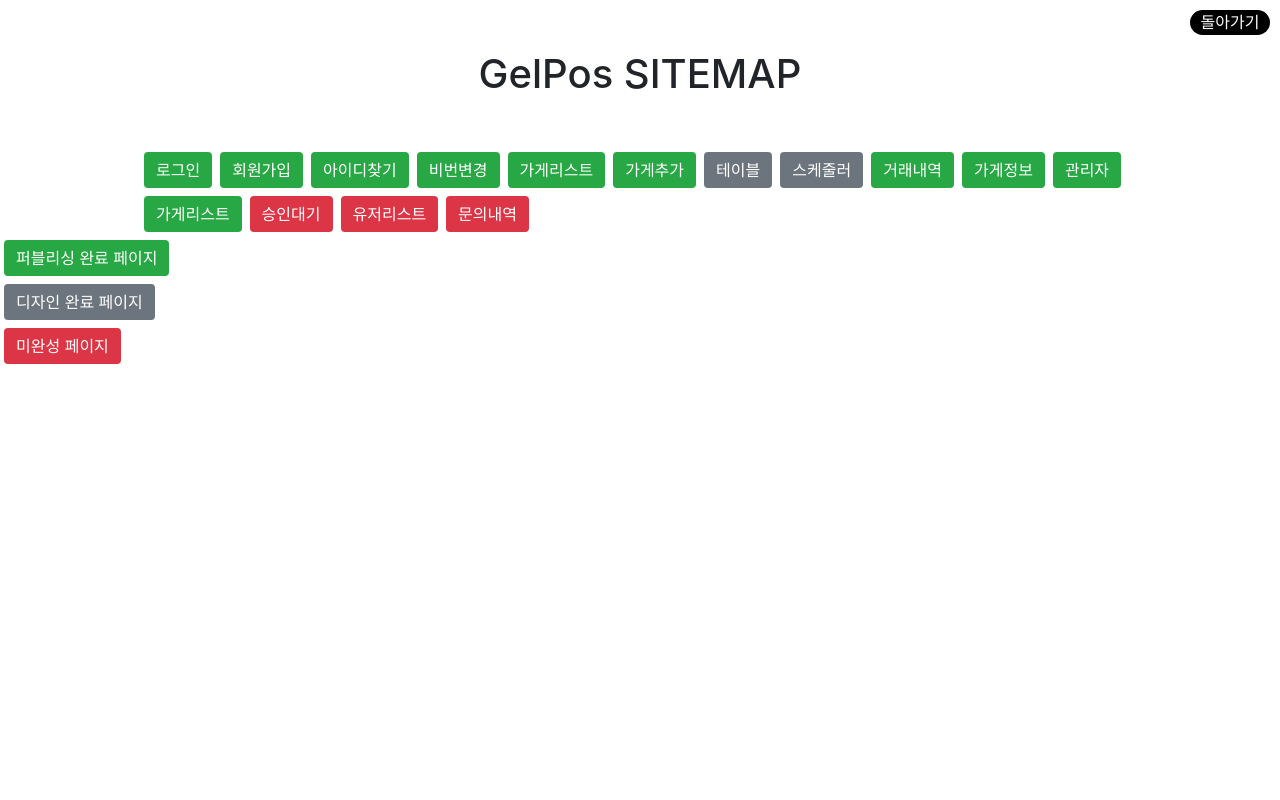
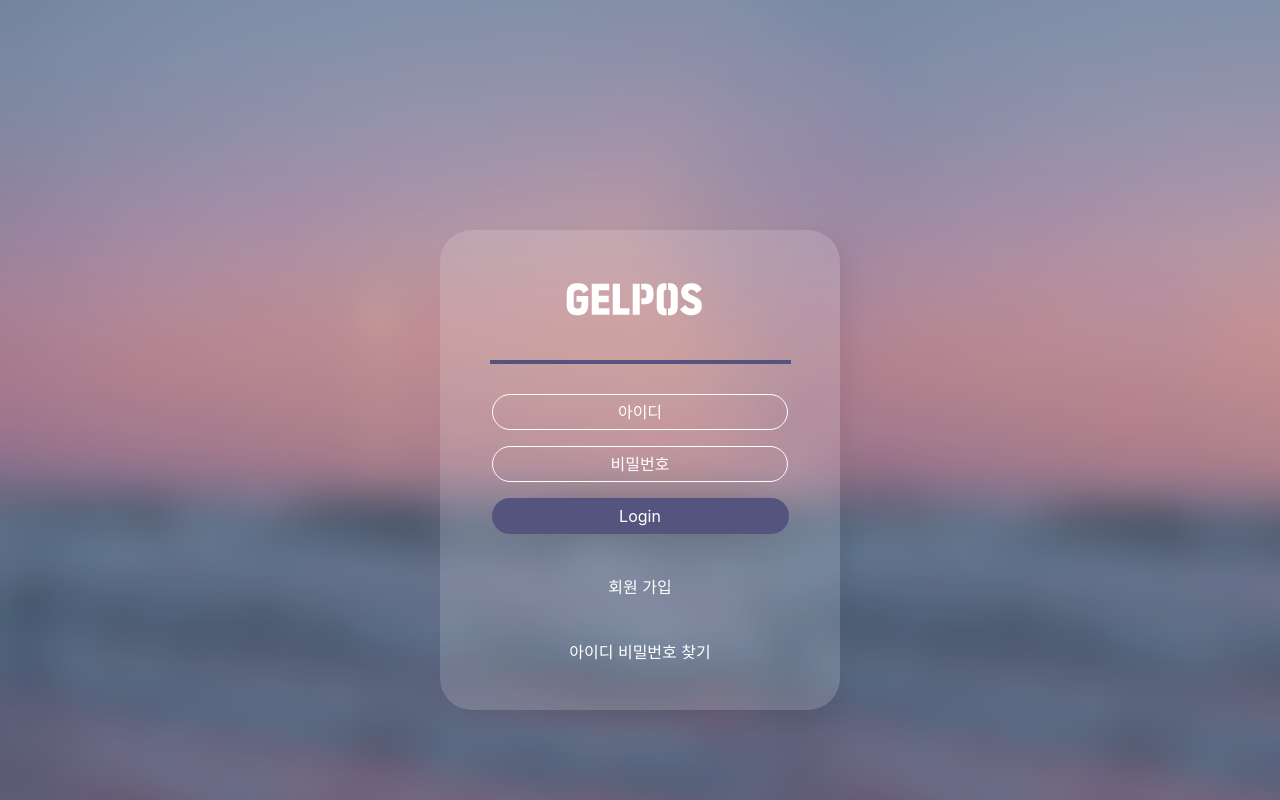
Before and after one commit to simkoon/GelPOS, a React (Create React App) app in the folder react1/: page / in a window 1280 px wide. Built offline with nearby package versions, Linux system fonts and the light colour scheme.

Commit message:
회원가입 유효성

```diff
--- a/react1/package.json
+++ b/react1/package.json
@@ -14,9 +14,11 @@
     "react-bootstrap-table": "^4.3.1",
     "react-datepicker": "^3.3.0",
     "react-dom": "^16.13.1",
+    "react-redux": "^7.2.2",
     "react-router-dom": "^5.2.0",
     "react-scripts": "3.4.3",
     "react-sidebar": "^3.0.2",
+    "redux": "^4.0.5",
     "styled-components": "^5.2.0"
   },
   "scripts": {
--- a/react1/src/App.js
+++ b/react1/src/App.js
@@ -1,7 +1,6 @@
 import React from 'react';
 import { Route } from 'react-router-dom';
 import Member from './Member/Member';
-import SiteMap from './SiteMap';
 import { Link } from "react-router-dom"
 import styled from 'styled-components';
 import Store from './Store';
@@ -28,8 +27,7 @@ const BackBtn = styled.div`
 function App() {
   return (
     <>
-        <Link to="/"><BackBtn>돌아가기</BackBtn></Link>
-        <Route path="/" exact={true} component={SiteMap}/>
+        <Route path="/" exact={true} component={Member}/>
         <Route path="/member" component={Member}/>
         <Route path="/store" component={Store}/>
         <Route path="/adlogin" component={AdPage}/>
--- a/react1/src/Member/IdPassFind/IdPassFindMain.js
+++ b/react1/src/Member/IdPassFind/IdPassFindMain.js
@@ -12,7 +12,7 @@ function IdPassFind(){
                 <Link to="/member/idpassfind/passcode"><button className="idpassfind_btn">비밀번호 변경</button></Link>
             </p>
             <p>
-                <Link to="/member"><button className="idpassfind_back">돌아가기</button></Link>
+                <Link to="/"><button className="idpassfind_back">돌아가기</button></Link>
             </p>
         </>
     )
--- a/react1/src/Member/Member.js
+++ b/react1/src/Member/Member.js
@@ -15,10 +15,8 @@ function Member() {
     <>
         <MemberContainer>
 
-        <Route path="/member" exact={true} component={Login}/>
-
+        <Route path="/" exact={true} component={Login}/>
         <Route path="/member/register" component={Register}/>
-
             <Route path="/member/idpassfind">
                 <IdPassFindBox>
                     <Route path="/member/idpassfind/idpassfindmain" component={IdPassFindMian}/>
--- a/react1/src/Member/Register/CSS/Register.scss
+++ b/react1/src/Member/Register/CSS/Register.scss
@@ -19,7 +19,7 @@ p{
     background-color: rgba(255, 255, 255, 0.15);
     border-radius: 32px;
     width: 600px;
-    height: 550px;
+    height: 600px;
     margin: 0 auto;
     text-align: center;
     padding-top: 40px;
@@ -126,3 +126,7 @@ p{
 .regist_back:hover, .codeBtn:hover {
     background-color: rgba(0, 0, 0, 0.1);
 }
+
+.errortext{
+    color: red;
+}
--- a/react1/src/Member/Register/index.js
+++ b/react1/src/Member/Register/index.js
@@ -1,30 +1,77 @@
-import React from 'react';
+import React, { useReducer } from 'react';
 import { Link } from "react-router-dom"
 import './CSS/Register.scss';
 
-function Register(){
+function reducer(state, action) {
+    if (action.type === "ERROR") {
+        return { ...state, error: "입력칸을 모두 입력해 주세요." }
+    } else if (action.type === "NOERROR") {
+        return { ...state, error: "" }
+    }
+    return {
+        ...state,
+        [action.name]: action.value
+    };
+}
+
+
+function Register() {
+
+    const [state, dispatch] = useReducer(reducer, {
+        userid: '',
+        username: '',
+        password: '',
+        email: '',
+        passwordConfirm: '',
+        error: ''
+    });
+
+    const { userid, username, password, email, passwordConfirm, error } = state;
+
+
+    const onChange = e => {
+        dispatch(e.target);
+    };
+
+
+    const onSubmit = (event) => {
+
+
+        console.log(error);
+        event.preventDefault();
+        if ([userid, username, password, email, passwordConfirm].includes("")) {
+            dispatch({ type: "ERROR" });
+            return;
+        } else {
+            dispatch({ type: "NOERROR" });
+            return;
+        }
+    };
+
+
 
     return (
         <>
             <div className="registBox">
                 <div className="regist_logo">회원가입</div>
-                    <hr className="regist_hr"/>
-                    <form >
-                        <p><input className="regist_inputBox regist_name" name="username" type="text" placeholder="이름"></input></p>
-                        <p><input className="regist_inputBox regist_id" name="userid" type="text" placeholder="아이디"></input></p>
+                <hr className="regist_hr" />
+                <form onSubmit={onSubmit} >
+                    <p><input className="regist_inputBox regist_name" name="username" type="text" placeholder="이름" value={username} onChange={onChange} autoComplete="off"></input></p>
+                    <p><input className="regist_inputBox regist_id" name="userid" type="text" placeholder="아이디" value={userid} onChange={onChange} autoComplete="off"></input></p>
                     <p>
-                            <input className="regist_inputBox regist_email" name="email" type="email" placeholder="이메일"></input>
-                            <button className="codeBtn regist_email_codeSend">코드전송</button>
+                        <input className="regist_inputBox regist_email" name="email" type="email" placeholder="이메일" value={email} onChange={onChange} autoComplete="off"></input>
+                        <button className="codeBtn regist_email_codeSend mt-1" >코드전송</button>
                     </p>
                     <p>
-                            <input className="regist_email_code" type="text" placeholder="인증 코드"></input>
+                        <input className="regist_email_code ml-2" type="text" placeholder="인증 코드" autoComplete="off"></input>
                         <button className="codeBtn regist_email_codeOk">확인</button>
                     </p>
-                        <p><input className="regist_inputBox regist_pass" name="password1" type="password" placeholder="비밀번호"></input></p>
-                        <p><input className="regist_inputBox regist_pass" name="password2" type="password" placeholder="비밀번호 확인"></input></p>
+                    <p><input className="regist_inputBox regist_pass" name="password" type="password" placeholder="비밀번호" value={password} onChange={onChange} autoComplete="off"></input></p>
+                    <p><input className="regist_inputBox regist_pass" name="passwordConfirm" type="password" placeholder="비밀번호 확인" value={passwordConfirm} onChange={onChange} autoComplete="off"></input></p>
+                    <p className="errortext">{error}</p>
                     <p>
                         <button className="regist_btn">회원가입</button>
-                            <Link to="/member"><button className="regist_back">돌아가기</button></Link>
+                        <Link to="/"><button className="regist_back">돌아가기</button></Link>
                     </p>
                 </form>
             </div>
```
Also changed, not shown: 1 other file (tests, documents, lock files or other folders). Lines whose indentation alone changed are shown as unchanged.
